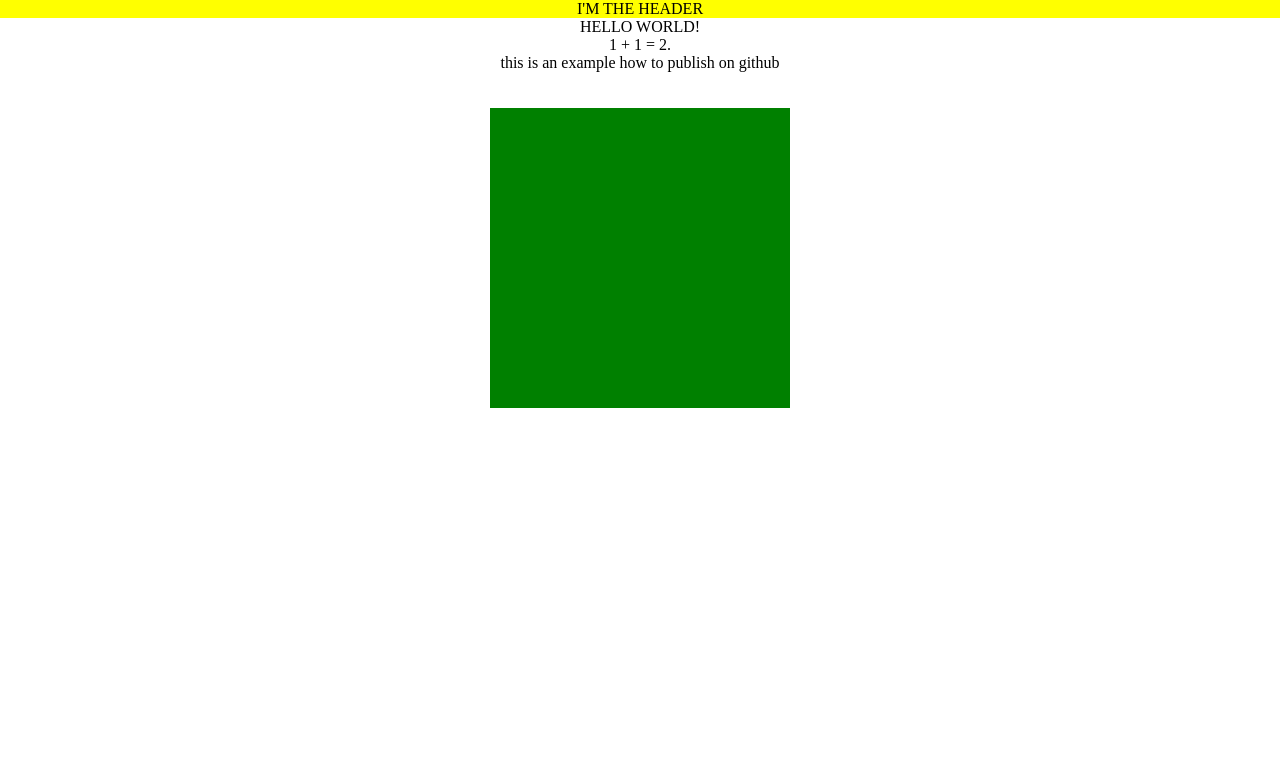
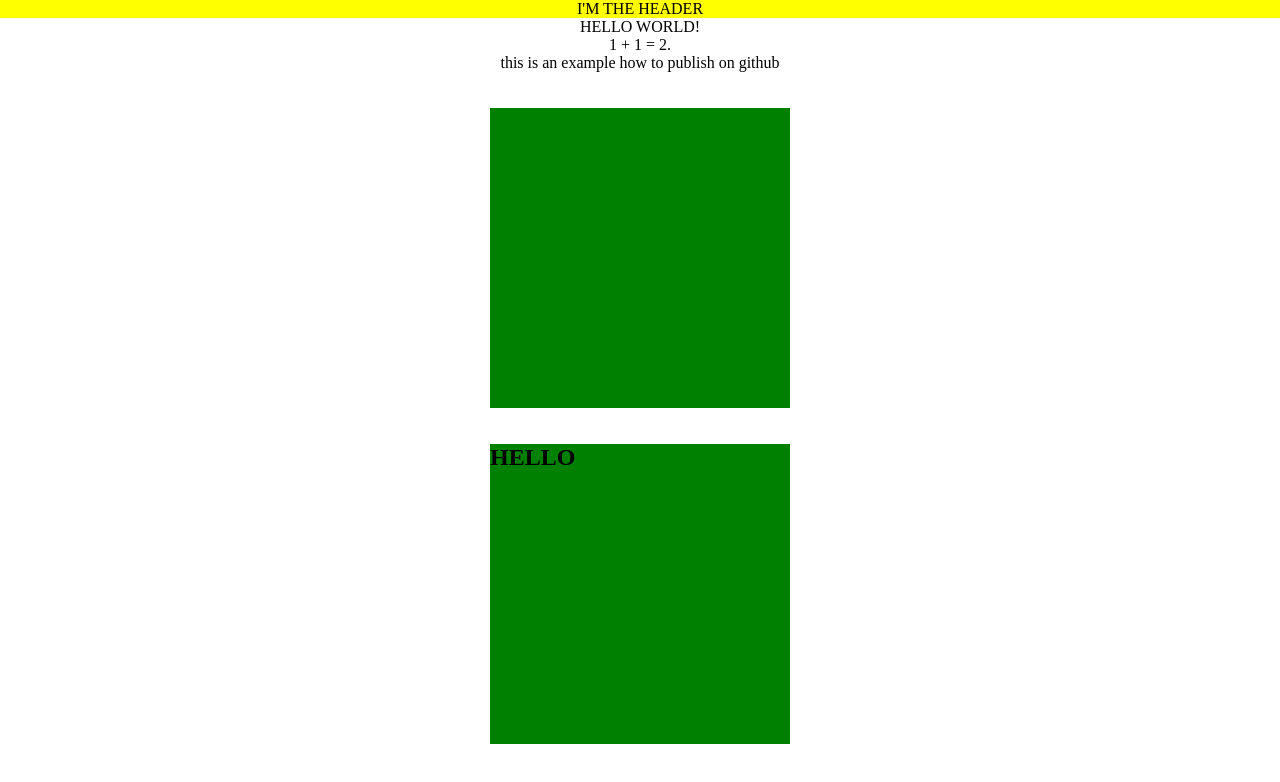
Before and after one commit to AndreaGafforio/Example2, a plain HTML site: page index.html in a window 1280 px wide. Drawn offline with Linux system fonts and the light colour scheme.

Commit message:
Update index.html

```diff
--- a/index.html
+++ b/index.html
@@ -18,6 +18,10 @@
 </p><br><br>
 
  <div class="quadro">
+ </div><br><br>
+
+ <div class="quadro">
+  <h2>HELLO</h2>
  </div>
 
 </body>
```
